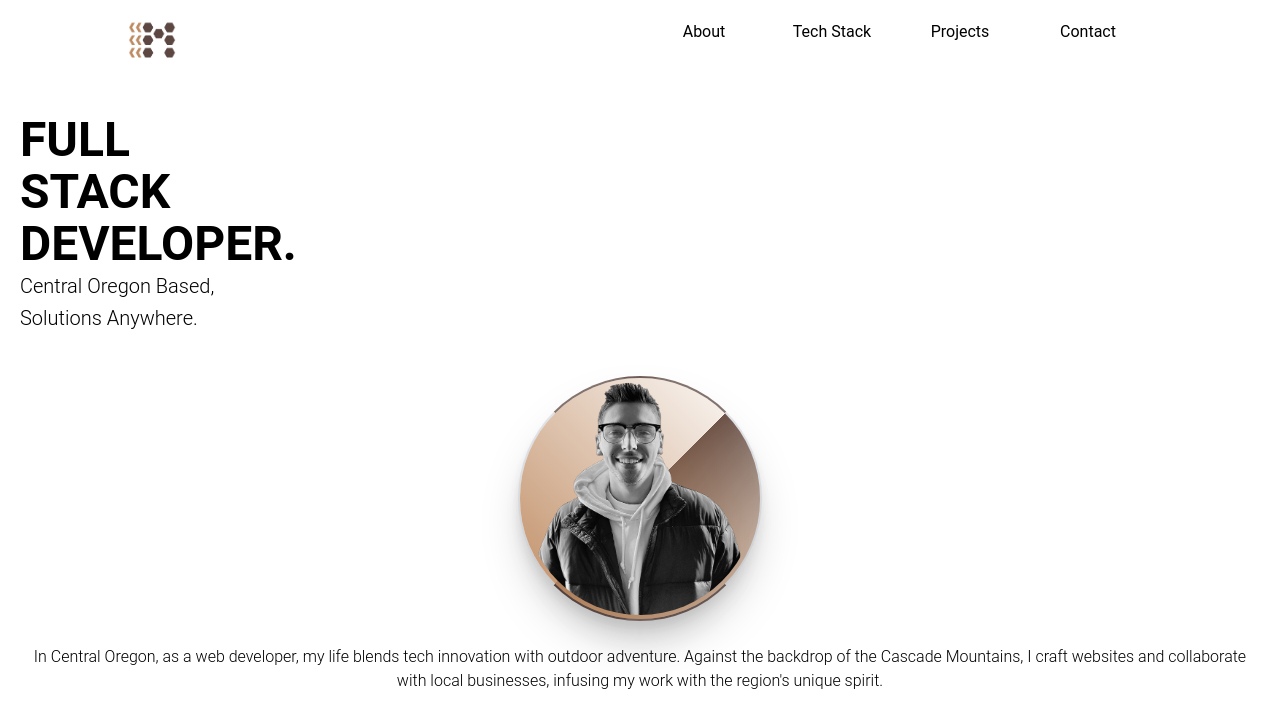
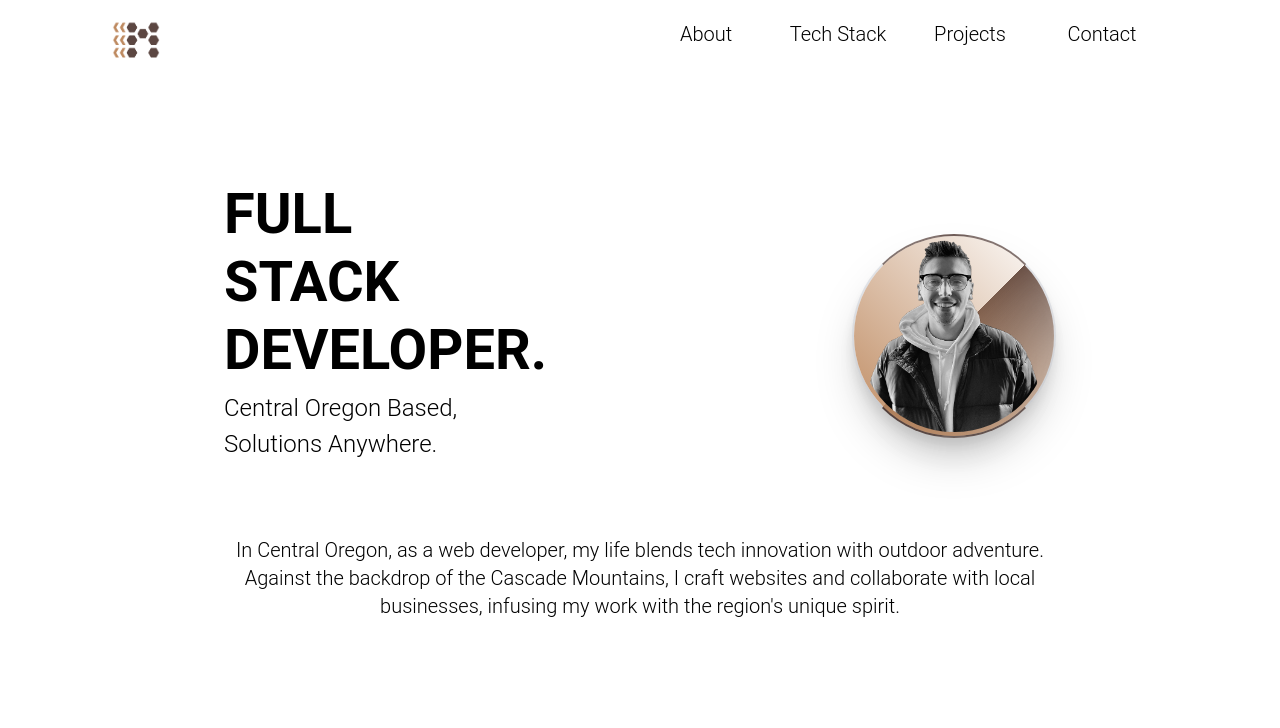
Before and after one commit to Morralytics/morralytics-portfolio, a Next.js app: page / in a window 1280 px wide. Shown: the top 728 px of the page. Built offline with nearby package versions, Linux system fonts and the light colour scheme.

Commit message:
Finished media breakpoints for all items in front page.

```diff
--- a/app/page.js
+++ b/app/page.js
@@ -3,16 +3,22 @@ import ProfileLogo from "@components/ProfileLogo";
 const page = () => {
   return (
     <container>
-      <div className="w-full flex flex-col mt-14 px-5 space-y-1">
-        <div className="w-full text-black text-5xl font-bold">FULL <br /></div>
-        <div className="w-full text-black text-5xl font-bold">STACK<br /></div>
-        <div className="w-full text-black text-5xl font-bold">DEVELOPER.</div>
-        <div className="space-y-1">
-          <p className="w-full text-black text-xl font-light">Central Oregon Based,</p>
-          <p className="w-full text-black text-xl font-light">Solutions Anywhere.</p>
+      <div className="w-full flex flex-col mt-14 px-5 sm:px-16 sm:mt-28 lg:px-56">
+        <div className="sm:flex justify-between sm:mb-14 sm:items-center">
+          <div className="sm:flex flex-col">
+            <div className="-space-y-4">
+              <div className="w-full text-black text-[56px] font-bold">FULL <br /></div>
+              <div className="w-full text-black text-[56px] font-bold">STACK<br /></div>
+              <div className="w-full text-black text-[56px] font-bold">DEVELOPER.</div>
+            </div>
+            <div className="space-y-1">
+              <p className="w-full text-black text-2xl font-light">Central Oregon Based,</p>
+              <p className="w-full text-black text-2xl font-light">Solutions Anywhere.</p>
+          </div>
+          </div>
+          <ProfileLogo />
         </div>
-        <ProfileLogo />
-        <div className="w-full py-5 text-center text-black text-base font-light">In Central Oregon, as a web developer, my life blends tech innovation with outdoor adventure. Against the backdrop of the Cascade Mountains, I craft websites and collaborate with local businesses, infusing my work with the region's unique spirit.</div>
+        <div className="w-full text-xl py-5 text-center text-black text-base font-light">In Central Oregon, as a web developer, my life blends tech innovation with outdoor adventure. Against the backdrop of the Cascade Mountains, I craft websites and collaborate with local businesses, infusing my work with the region's unique spirit.</div>
         <div className="w-10 h-10 left-[338px] top-[24px]" />
       </div>
     </container>
--- a/components/Nav.jsx
+++ b/components/Nav.jsx
@@ -12,7 +12,7 @@ const Nav = () => {
   const [toggleDropdown, setToggleDropdown] = useState(false);
 
   return (
-    <nav className="w-full pt-5 px-4 sm:px-8 lg:px-32">
+    <nav className="w-full pt-5 px-4 sm:px-8 lg:px-28">
       <section className="flex justify-between">
         {/* Logo image that links back to the main page */}
         <Link href="/" className="flex items-end">
@@ -26,16 +26,16 @@ const Nav = () => {
         </Link>
         {/* Desktop nav bar */}
         <div className="hidden sm:flex sm:w-1/2 lg:flex lg:w-1/2 justify-center">
-              <div className="w-full text-black text-md font-md text-center">
+              <div className="w-full text-black text-xl font-light text-center">
                 About
               </div>
-              <div className="w-full text-black text-md font-md text-center">
+              <div className="w-full text-black text-xl font-light text-center">
                 Tech Stack
               </div>
-              <div className="w-full text-black text-md font-md text-center">
+              <div className="w-full text-black text-xl font-light text-center">
                 Projects
               </div>
-              <div className="w-full text-black text-md font-md text-center">
+              <div className="w-full text-black text-xl font-light text-center">
                 Contact
               </div>
           </div>
--- a/components/ProfileLogo.jsx
+++ b/components/ProfileLogo.jsx
@@ -7,7 +7,7 @@ const ProfileLogo = () => {
       <Image
         width={240}
         height={240}
-        className="rounded-full bg-gradient-to-tr from-persion-orange shadow-2xl p-1"
+        className="rounded-full bg-gradient-to-tr from-persion-orange shadow-2xl p-1 sm:w-[200px]"
         src="/assets/images/Me_BW2.png"
         alt="Profile Picture"
       />
```
